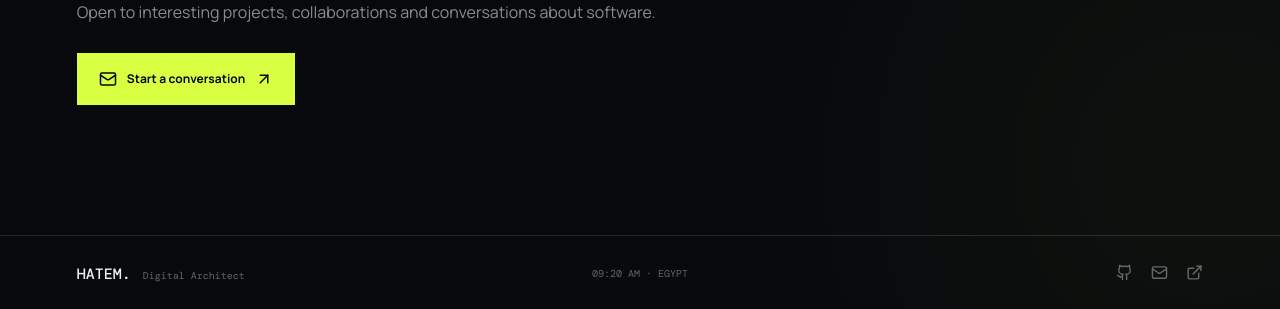
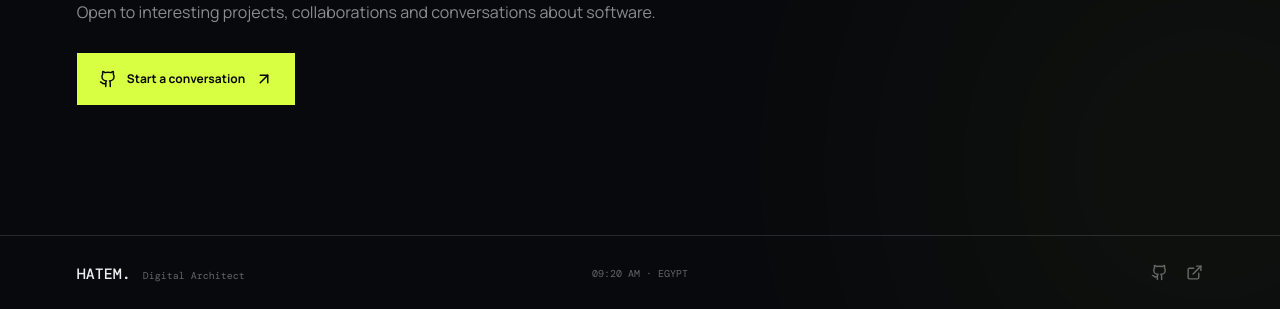
Before and after one commit to atemmokhtar2-blip/Profil, a React (Vite) app: page / in a window 1280 px wide. Shown: the part 3533-3842 px from the top of the page. Built offline with nearby package versions, Linux system fonts and the light colour scheme.

Commit message:
fix: use real GitHub contact instead of placeholder email

```diff
--- a/src/App.jsx
+++ b/src/App.jsx
@@ -1,5 +1,5 @@
 import React, { useEffect, useState } from "react";
-import { ArrowUpRight, Code2, Github, Linkedin, Mail, Terminal, Shield, Cpu, Sparkles, ExternalLink } from "lucide-react";
+import { ArrowUpRight, Code2, Github, Terminal, Shield, Cpu, Sparkles, ExternalLink } from "lucide-react";
 
 const projects = [
   { n:"01", title:"Lumen", type:"Ecosystem / Automation", text:"A large-scale bot ecosystem built around automation, intelligent interactions and a modular architecture.", tags:["Node.js","Bots","Architecture"], href:"https://github.com/atemmokhtar2-blip" },
@@ -65,10 +65,10 @@ function App() {
       <div className="section-label">05 — CONTACT</div>
       <h2>Have an idea?<br/><em>Let’s build it.</em></h2>
       <p>Open to interesting projects, collaborations and conversations about software.</p>
-      <a className="primary big" href="mailto:hello@hatem.dev"><Mail size={18}/> Start a conversation <ArrowUpRight size={18}/></a>
+      <a className="primary big" href="https://github.com/atemmokhtar2-blip"><Github size={18}/> Start a conversation <ArrowUpRight size={18}/></a>
     </section>
 
-    <footer><div><b>HATEM.</b><span>Digital Architect</span></div><div className="clock">{time.toLocaleTimeString([], {hour:"2-digit", minute:"2-digit"})} · EGYPT</div><div className="social"><a href="https://github.com/atemmokhtar2-blip"><Github size={17}/></a><a href="mailto:hello@hatem.dev"><Mail size={17}/></a><a href="#top"><ExternalLink size={17}/></a></div></footer>
+    <footer><div><b>HATEM.</b><span>Digital Architect</span></div><div className="clock">{time.toLocaleTimeString([], {hour:"2-digit", minute:"2-digit"})} · EGYPT</div><div className="social"><a href="https://github.com/atemmokhtar2-blip"><Github size={17}/></a><a href="#top"><ExternalLink size={17}/></a></div></footer>
   </main>
 }
 
```
